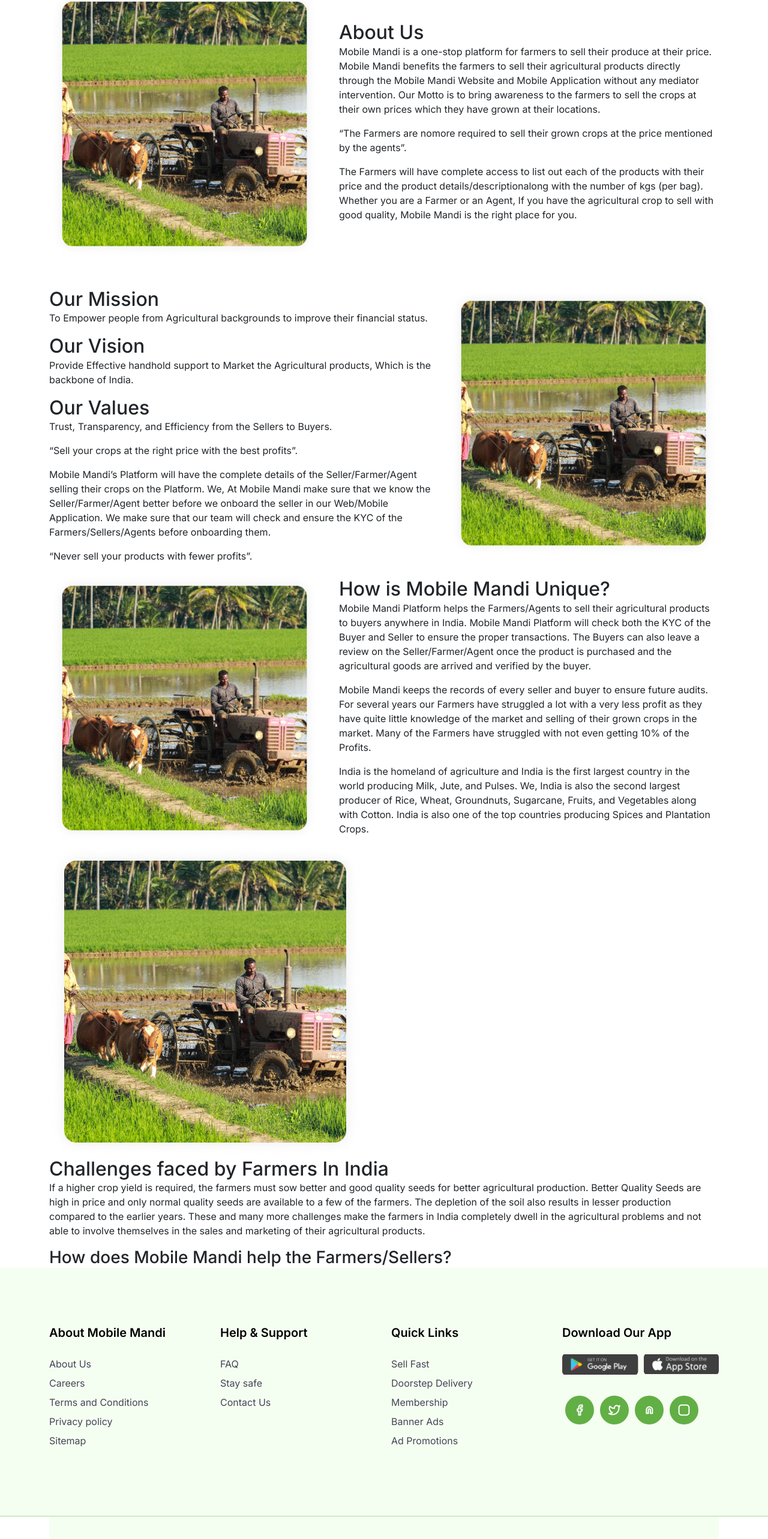
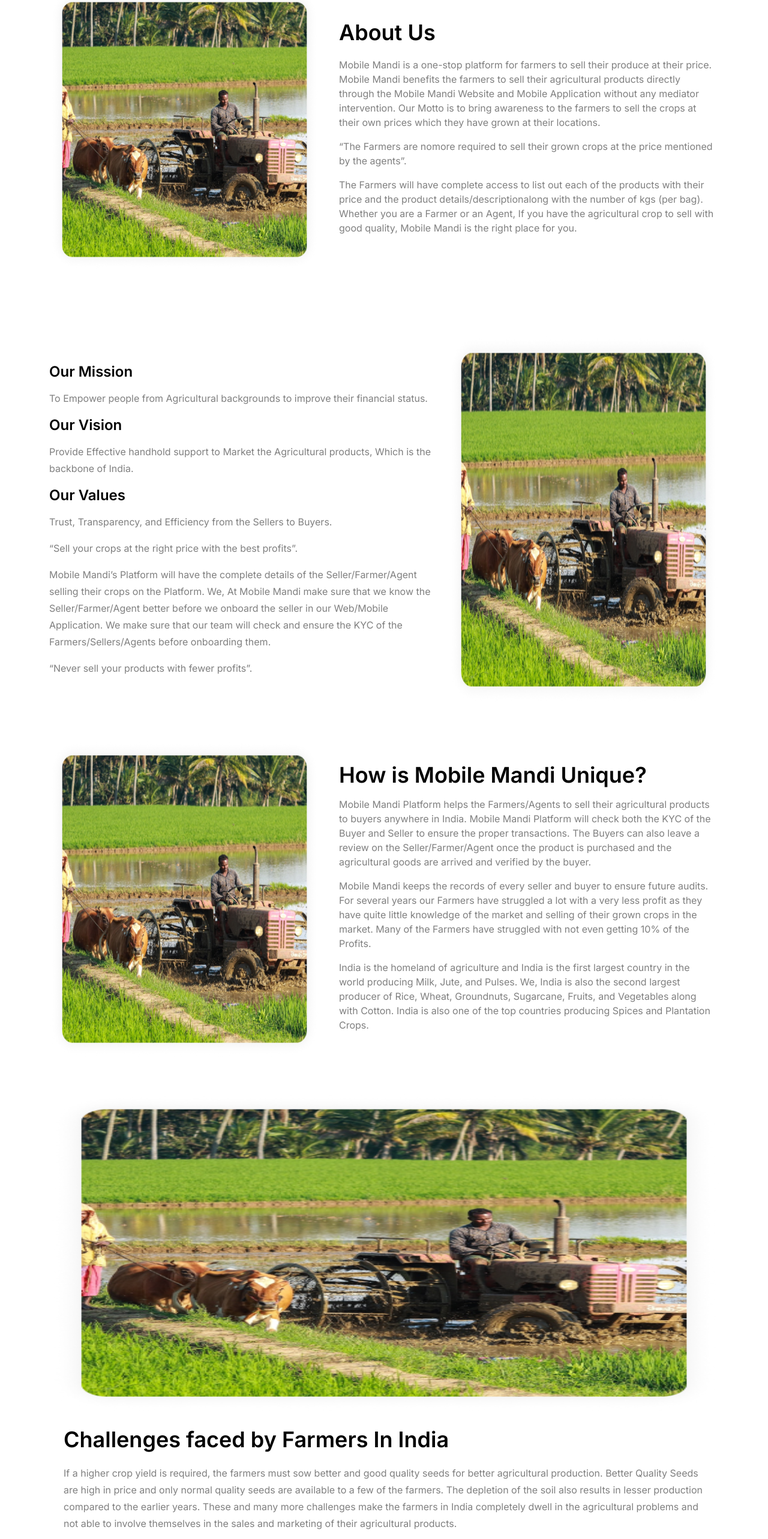
Before and after one commit to monirul360/Mobile-Mandi, a React (Create React App) app: page /Aboutus in a window 1280 px wide. Shown: the part 215-2781 px from the top of the page at 60% size. Built offline with nearby package versions, Linux system fonts and the light colour scheme.

Commit message:
about us page design

```diff
--- a/src/App.css
+++ b/src/App.css
@@ -449,6 +449,148 @@
   text-transform: uppercase;
   color: #FFFFFF;
   background: #62AF45;
+}
+
+/* ========================
+about-page
+=========================== */
+.about-us img {
+  width: 100%;
+  height: 470px;
+}
+
+.about-us h2 {
+  font-family: 'Inter';
+  font-style: normal;
+  font-weight: 600;
+  font-size: 36px;
+  line-height: 44px;
+  /* identical to box height */
+  margin-bottom: 20px;
+  color: #000000;
+}
+
+.about-us p {
+  font-family: 'Inter';
+  font-style: normal;
+  font-weight: 400;
+  font-size: 16px;
+  /* or 28px */
+  color: rgba(0, 0, 0, 0.5);
+}
+
+.our-mission {
+  padding: 60px 0;
+}
+
+.our-mission img {
+  width: 470px;
+  height: 615px;
+}
+
+.our-mission h2 {
+  font-family: 'Inter';
+  font-style: normal;
+  font-weight: 600;
+  font-size: 24px;
+  line-height: 29px;
+  /* identical to box height */
+  margin: 16px 0;
+  color: #000000;
+}
+
+.our-mission p {
+  font-family: 'Inter';
+  font-style: normal;
+  font-weight: 400;
+  font-size: 16px;
+  line-height: 175%;
+  /* identical to box height, or 28px */
+  color: rgba(0, 0, 0, 0.5);
+}
+
+.about-Unique img {
+  width: 100%;
+  height: 530px;
+}
+
+.about-Unique h2 {
+  font-family: 'Inter';
+  font-style: normal;
+  font-weight: 600;
+  font-size: 36px;
+  line-height: 44px;
+  /* identical to box height */
+  margin-bottom: 15px;
+  color: #000000;
+}
+
+.about-Unique p {
+  font-family: 'Inter';
+  font-style: normal;
+  font-weight: 400;
+  font-size: 16px;
+  /* or 28px */
+  color: rgba(0, 0, 0, 0.5);
+}
+
+.about-farmers {
+  padding: 60px 0;
+}
+
+.about-farmers img {
+  width: 100%;
+  height: 530px;
+}
+
+.about-farmers h2 {
+  font-family: 'Inter';
+  font-style: normal;
+  font-weight: 600;
+  font-size: 36px;
+  line-height: 44px;
+  /* identical to box height */
+  margin-bottom: 20px;
+  color: #000000;
+}
+
+.about-farmers p {
+  font-family: 'Inter';
+  font-style: normal;
+  font-weight: 400;
+  font-size: 16px;
+  line-height: 175%;
+  /* or 28px */
+  color: rgba(0, 0, 0, 0.5);
+}
+
+.about-farmers h3 {
+  font-family: 'Inter';
+  font-style: normal;
+  font-weight: 600;
+  font-size: 24px;
+  line-height: 29px;
+  /* identical to box height */
+  margin: 30px 0;
+  color: #000000;
+}
+
+.about-Sellers {
+  display: flex;
+  align-items: center;
+  margin: 20px 0;
+}
+
+.about-Sellers .box {
+  width: 16px;
+  height: 16px;
+  border: 1px solid #62AF45;
+  border-radius: 100px;
+  margin-right: 20px;
+}
+
+.about-Sellers p {
+  margin-bottom: 0px;
 }
 
 /* ========================
--- a/src/Page/Aboutus/Aboutus.js
+++ b/src/Page/Aboutus/Aboutus.js
@@ -6,7 +6,7 @@
             <section>
                 <div className="about-page">
                     <div className="container">
-                        <div className="row d-flex justify-content-center align-items-center my-5">
+                        <div className="about-us row d-flex justify-content-center align-items-center my-5">
                             <div className="col-md-5">
                                 <img className='img-fluid' src={img} alt="" />
                             </div>
@@ -23,7 +23,7 @@
                     {/* Our Mission */}
                     <div className="our-mission">
                         <div className="container">
-                            <div className="row">
+                            <div className="row d-flex justify-content-center align-items-center">
                                 <div className="col-md-7">
                                     <h2>Our Mission</h2>
                                     <p>To Empower people from Agricultural backgrounds to improve their financial status. </p>
@@ -43,7 +43,7 @@
                     </div>
                     {/*  */}
                     <div className="container">
-                        <div className="row">
+                        <div className="row about-Unique d-flex justify-content-center align-items-center">
                             <div className="col-md-5">
                                 <img className='img-fluid' src={img} alt="" />
                             </div>
@@ -60,10 +60,85 @@
                     {/* Challenges  */}
                     <div className="Challenges">
                         <div className="container">
-                            <img className='img-fluid' src={img} alt="" />
-                            <h2>Challenges faced by Farmers In India</h2>
-                            <p>If a higher crop yield is required, the farmers must sow better and good quality seeds for better agricultural production.  Better Quality Seeds are high in price and only normal quality seeds are available to a few of the farmers. The depletion of the soil also results in lesser production compared to the earlier years. These and many more challenges make the farmers in India completely dwell in the agricultural problems and not able to involve themselves in the sales and marketing of their agricultural products. </p>
-                            <h3>How does Mobile Mandi help the Farmers/Sellers?</h3>
+                            <div className="about-farmers">
+                                <img src={img} alt="" />
+                                <div className='m-4'>
+                                    <h2>Challenges faced by Farmers In India</h2>
+                                    <p>If a higher crop yield is required, the farmers must sow better and good quality seeds for better agricultural production.  Better Quality Seeds are high in price and only normal quality seeds are available to a few of the farmers. The depletion of the soil also results in lesser production compared to the earlier years. These and many more challenges make the farmers in India completely dwell in the agricultural problems and not able to involve themselves in the sales and marketing of their agricultural products. </p>
+                                    <h3>How does Mobile Mandi help the Farmers/Sellers?</h3>
+                                    {/* about-sellers start */}
+                                    <div className='about-Sellers'>
+                                        <div>
+                                            <div className="box"></div>
+                                        </div>
+                                        <div>
+                                            <p>In the Mobile Mandi Platform, you can start to sell Agricultural products by listing the Products in the Mobile Mandi Platform</p>
+                                        </div>
+                                    </div>
+                                    {/* about-sellers end */}
+                                    {/* about-sellers start */}
+                                    <div className='about-Sellers'>
+                                        <div>
+                                            <div className="box"></div>
+                                        </div>
+                                        <div>
+                                            <p>The Mobile Mandi Platform provides the benefits to the Farmers/Agents to set up their own prices. </p>
+                                        </div>
+                                    </div>
+                                    {/* about-sellers end */}
+                                    {/* about-sellers start */}
+                                    <div className='about-Sellers'>
+                                        <div>
+                                            <div className="box"></div>
+                                        </div>
+                                        <div>
+                                            <p>Farmers/Agents can provide a detailed description of the agricultural products. </p>
+                                        </div>
+                                    </div>
+                                    {/* about-sellers end */}
+                                    {/* about-sellers start */}
+                                    <div className='about-Sellers'>
+                                        <div>
+                                            <div className="box"></div>
+                                        </div>
+                                        <div>
+                                            <p>Mobile Mandi provides a Free Platform for Farmers and Agents to Sell their Agricultural products. </p>
+                                        </div>
+                                    </div>
+                                    {/* about-sellers end */}
+                                    {/* about-sellers start */}
+                                    <div className='about-Sellers'>
+                                        <div>
+                                            <div className="box"></div>
+                                        </div>
+                                        <div>
+                                            <p>The quantity of the Product and Price can be specified in the Mobile Mandi App.</p>
+                                        </div>
+                                    </div>
+                                    {/* about-sellers end */}
+                                    {/* about-sellers start */}
+                                    <div className='about-Sellers'>
+                                        <div>
+                                            <div className="box"></div>
+                                        </div>
+                                        <div>
+                                            <p>The Contact Details for the Purchase can be provided so the seller can contact the Farmer/Agent to buy the Product. </p>
+                                        </div>
+                                    </div>
+                                    {/* about-sellers end */}
+                                    {/* about-sellers start */}
+                                    <div className='about-Sellers'>
+                                        <div>
+                                            <div className="box"></div>
+                                        </div>
+                                        <div>
+                                            <p>The Location Pin can be set up so the Buyer can search for the preferred agricultural products within his
+                                                preferred ocation limits. </p>
+                                        </div>
+                                    </div>
+                                    {/* about-sellers end */}
+                                </div>
+                            </div>
                         </div>
                     </div>
                 </div>
```
